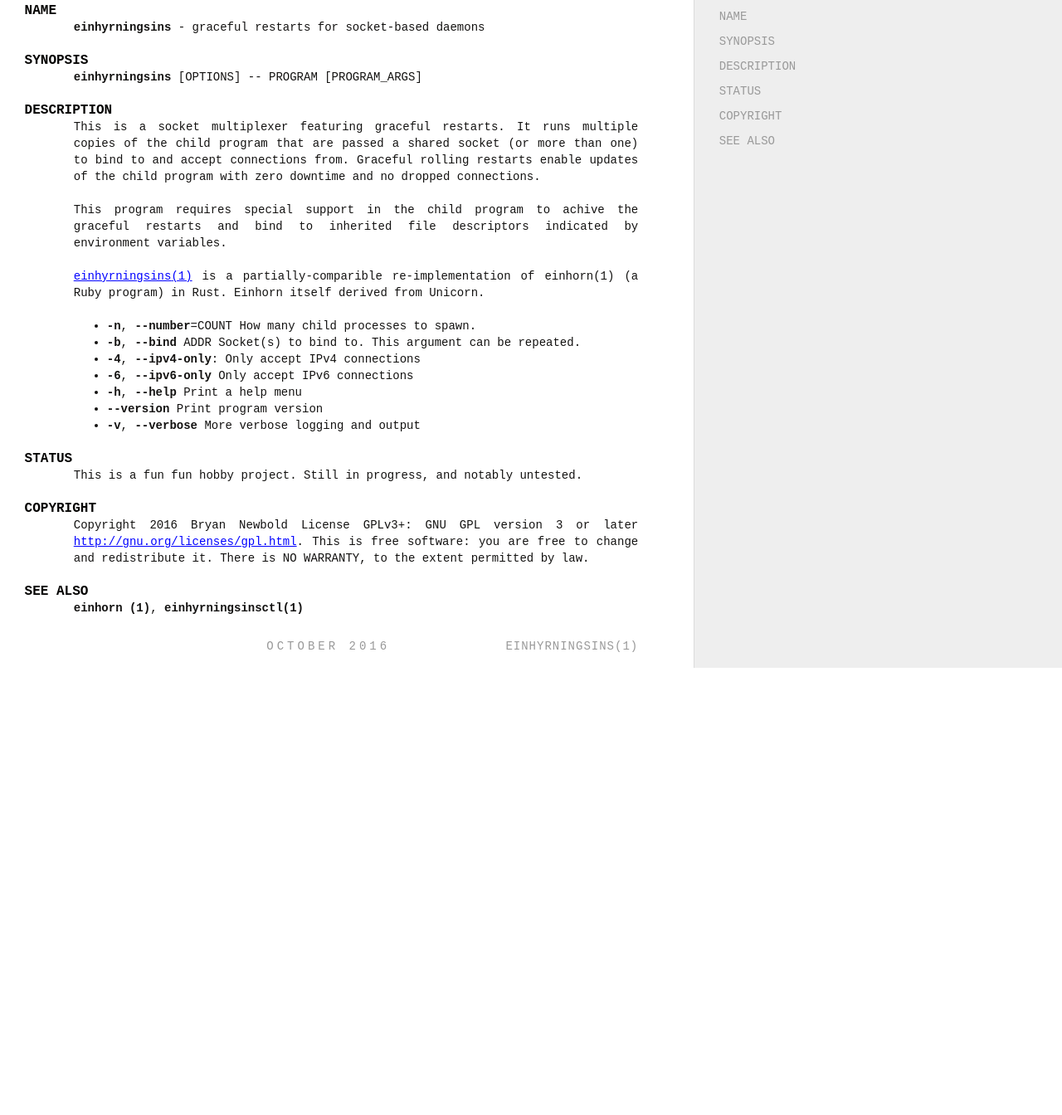
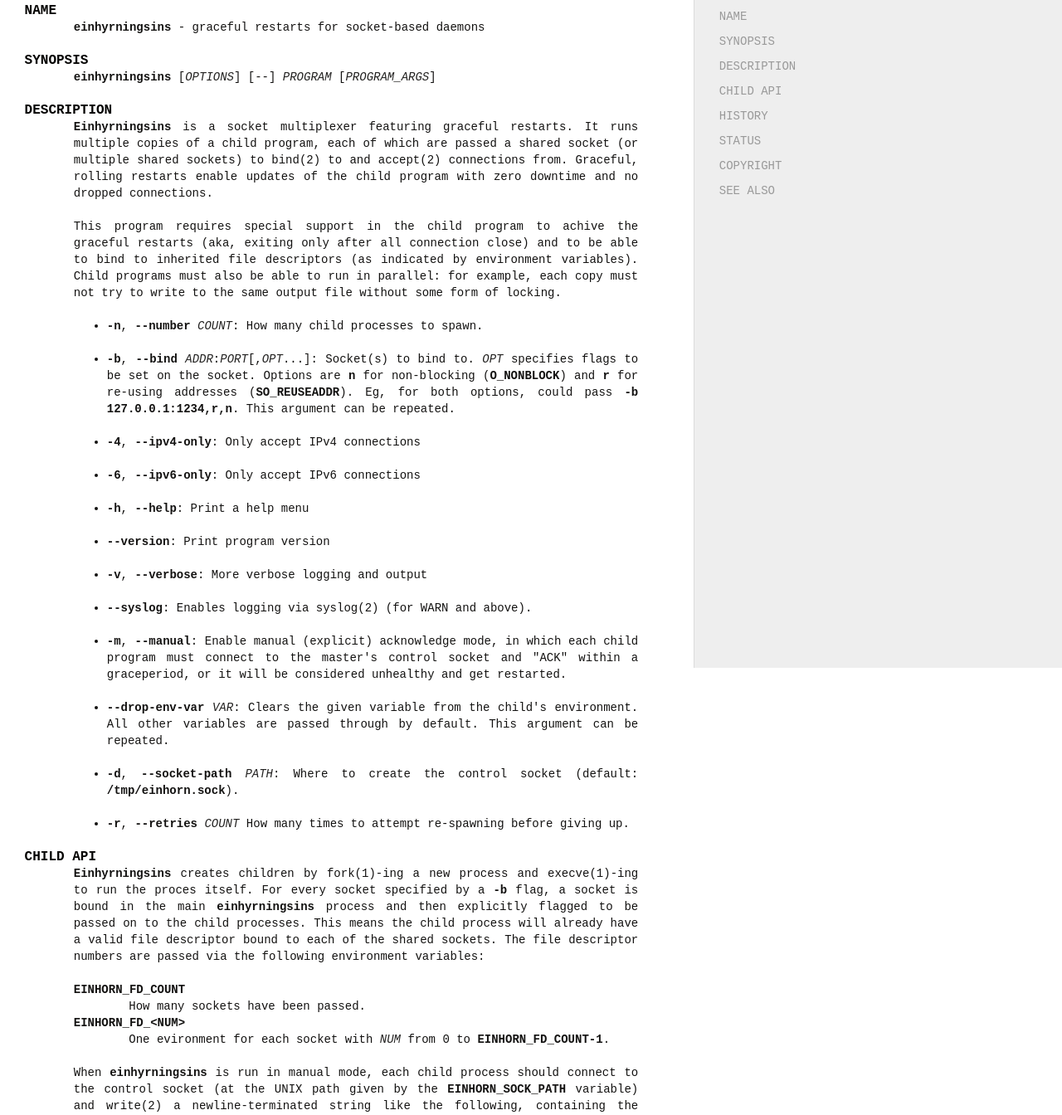
Before and after one commit to bnewbold/einhyrningsins, a plain HTML site: page index.html in a window 1280 px wide. Shown: the part 43-1387 px from the top of the page at 83% size. Before the commit the page ends 852 px from the top, so only its background shows below. Drawn offline with Linux system fonts and the light colour scheme.

Commit message:
updating rendered manpage for github docs

```diff
--- a/index.html
+++ b/index.html
@@ -62,6 +62,8 @@
     <a href="#NAME">NAME</a>
     <a href="#SYNOPSIS">SYNOPSIS</a>
     <a href="#DESCRIPTION">DESCRIPTION</a>
+    <a href="#CHILD-API">CHILD API</a>
+    <a href="#HISTORY">HISTORY</a>
     <a href="#STATUS">STATUS</a>
     <a href="#COPYRIGHT">COPYRIGHT</a>
     <a href="#SEE-ALSO">SEE ALSO</a>
@@ -80,43 +82,90 @@
 
 <h2 id="SYNOPSIS">SYNOPSIS</h2>
 
-<p><code>einhyrningsins</code> [OPTIONS] -- PROGRAM [PROGRAM_ARGS]</p>
+<p><code>einhyrningsins</code> [<var>OPTIONS</var>] [--] <var>PROGRAM</var> [<var>PROGRAM_ARGS</var>]</p>
 
 <h2 id="DESCRIPTION">DESCRIPTION</h2>
 
-<p>This is a socket multiplexer featuring graceful restarts. It runs multiple
-copies of the child program that are passed a shared socket (or more than one)
-to bind to and accept connections from. Graceful rolling restarts enable
-updates of the child program with zero downtime and no dropped connections.</p>
+<p><code>Einhyrningsins</code> is a socket multiplexer featuring graceful restarts. It runs
+multiple copies of a child program, each of which are passed a shared socket
+(or multiple shared sockets) to <span class="man-ref">bind<span class="s">(2)</span></span> to and <span class="man-ref">accept<span class="s">(2)</span></span> connections from.
+Graceful, rolling restarts enable updates of the child program with zero
+downtime and no dropped connections.</p>
 
 <p>This program requires special support in the child program to achive the
-graceful restarts and bind to inherited file descriptors indicated by
-environment variables.</p>
-
-<p><a class="man-ref" href="einhyrningsins.1.html">einhyrningsins<span class="s">(1)</span></a> is a partially-comparible re-implementation of <span class="man-ref">einhorn<span class="s">(1)</span></span> (a
-Ruby program) in Rust.  Einhorn itself derived from Unicorn.</p>
+graceful restarts (aka, exiting only after all connection close) and to be able
+to bind to inherited file descriptors (as indicated by environment variables).
+Child programs must also be able to run in parallel: for example, each copy
+must not try to write to the same output file without some form of locking.</p>
 
 <ul>
-<li><code>-n</code>, <code>--number</code>=COUNT
-How many child processes to spawn.</li>
-<li><code>-b</code>, <code>--bind</code> ADDR
-Socket(s) to bind to. This argument can be repeated.</li>
-<li><code>-4</code>, <code>--ipv4-only</code>:
-Only accept IPv4 connections</li>
-<li><code>-6</code>, <code>--ipv6-only</code>
-Only accept IPv6 connections</li>
-<li><code>-h</code>, <code>--help</code>
-Print a help menu</li>
-<li><code>--version</code>
-Print program version</li>
-<li><code>-v</code>, <code>--verbose</code>
-More verbose logging and output</li>
+<li><p><code>-n</code>, <code>--number</code> <var>COUNT</var>:
+How many child processes to spawn.</p></li>
+<li><p><code>-b</code>, <code>--bind</code> <var>ADDR</var>:<var>PORT</var>[,<var>OPT</var>...]:
+Socket(s) to bind to. <var>OPT</var> specifies flags to be set on the socket. Options
+are <code>n</code> for non-blocking (<code>O_NONBLOCK</code>) and <code>r</code> for re-using addresses
+(<code>SO_REUSEADDR</code>). Eg, for both options, could pass <code>-b 127.0.0.1:1234,r,n</code>.
+This argument can be repeated.</p></li>
+<li><p><code>-4</code>, <code>--ipv4-only</code>:
+Only accept IPv4 connections</p></li>
+<li><p><code>-6</code>, <code>--ipv6-only</code>:
+Only accept IPv6 connections</p></li>
+<li><p><code>-h</code>, <code>--help</code>:
+Print a help menu</p></li>
+<li><p><code>--version</code>:
+Print program version</p></li>
+<li><p><code>-v</code>, <code>--verbose</code>:
+More verbose logging and output</p></li>
+<li><p><code>--syslog</code>:
+Enables logging via <span class="man-ref">syslog<span class="s">(2)</span></span> (for WARN and above).</p></li>
+<li><p><code>-m</code>, <code>--manual</code>:
+Enable manual (explicit) acknowledge mode, in which each child program must
+connect to the master's control socket and "ACK" within a graceperiod, or it
+will be considered unhealthy and get restarted.</p></li>
+<li><p><code>--drop-env-var</code> <var>VAR</var>:
+Clears the given variable from the child's environment. All other variables
+are passed through by default. This argument can be repeated.</p></li>
+<li><p><code>-d</code>, <code>--socket-path</code> <var>PATH</var>:
+Where to create the control socket (default: <code>/tmp/einhorn.sock</code>).</p></li>
+<li><p><code>-r</code>, <code>--retries</code> <var>COUNT</var>
+How many times to attempt re-spawning before giving up.</p></li>
 </ul>
 
 
+<h2 id="CHILD-API">CHILD API</h2>
+
+<p><code>Einhyrningsins</code> creates children by <span class="man-ref">fork<span class="s">(1)</span></span>-ing a new process and
+<span class="man-ref">execve<span class="s">(1)</span></span>-ing to run the proces itself. For every socket specified by a <code>-b</code>
+flag, a socket is bound in the main <code>einhyrningsins</code> process and then
+explicitly flagged to be passed on to the child processes. This means the child
+process will already have a valid file descriptor bound to each of the shared
+sockets. The file descriptor numbers are passed via the following environment
+variables:</p>
+
+<dl>
+<dt><code>EINHORN_FD_COUNT</code></dt><dd>How many sockets have been passed.</dd>
+<dt><code>EINHORN_FD_&lt;NUM></code></dt><dd>One evironment for each socket with <var>NUM</var> from 0 to <code>EINHORN_FD_COUNT-1</code>.</dd>
+</dl>
+
+
+<p>When <code>einhyrningsins</code> is run in manual mode, each child process should connect
+to the control socket (at the UNIX path given by the <code>EINHORN_SOCK_PATH</code>
+variable) and <span class="man-ref">write<span class="s">(2)</span></span> a newline-terminated string like the following,
+containing the child's PID number:</p>
+
+<p>  <code>{"command":"worker:ack", "pid":&lt;PID>}</code></p>
+
+<h2 id="HISTORY">HISTORY</h2>
+
+<p><code>Einhyrningsins</code> is a partially-comparible re-implementation of <a class="man-ref" href="https://github.com/stripe/einhorn">einhorn<span class="s">(1)</span></a> (a
+Ruby program) in Rust. Einhorn itself derived from Unicorn.</p>
+
+<p>The word "Einhyrningsins" is Icelandic for unicorn.</p>
+
 <h2 id="STATUS">STATUS</h2>
 
-<p>This is a fun fun hobby project. Still in progress, and notably untested.</p>
+<p><code>Einhyrningsins</code> is a for-fun hobby project. It is not feature complete, fully
+documented, or tested.</p>
 
 <h2 id="COPYRIGHT">COPYRIGHT</h2>
 
@@ -127,7 +176,7 @@ WARRANTY, to the extent permitted by law.</p>
 
 <h2 id="SEE-ALSO">SEE ALSO</h2>
 
-<p><code>einhorn (1)</code>, <code>einhyrningsinsctl(1)</code></p>
+<p><a class="man-ref" href="https://github.com/stripe/einhorn">einhorn<span class="s">(1)</span></a>, <a class="man-ref" href="einhyrningsinsctl.1.html">einhyrningsinsctl<span class="s">(1)</span></a>, <span class="man-ref">socket<span class="s">(7)</span></span></p>
 
 
   <ol class='man-decor man-foot man foot'>
```
